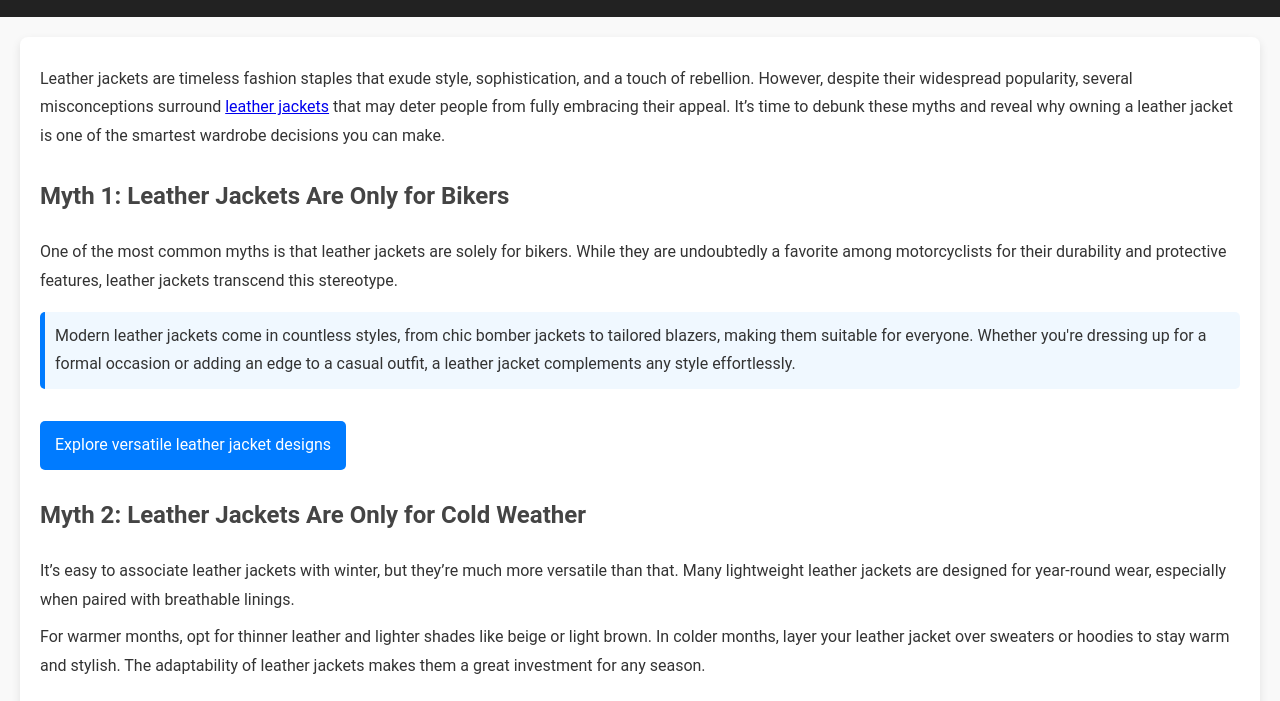
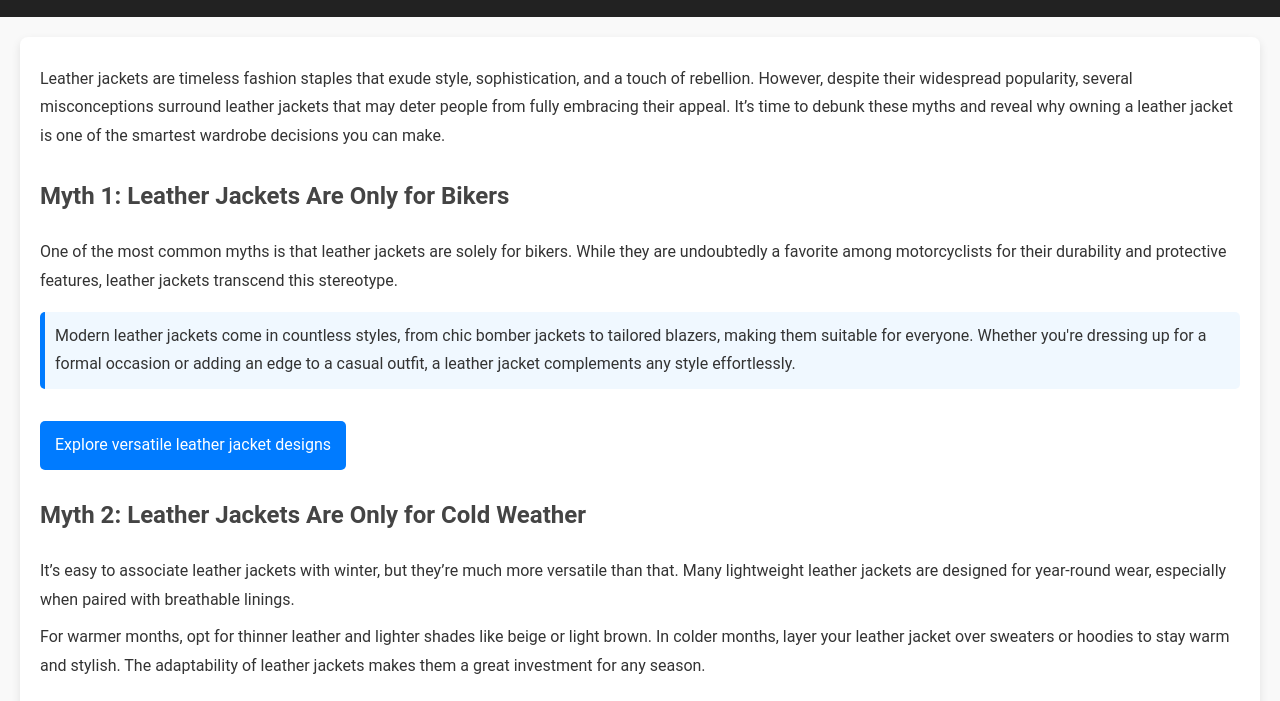
Before and after one commit to Haji123285/leather-Jackets, a plain HTML site: page Index.html in a window 1280 px wide. Shown: the part 81-782 px from the top of the page. Drawn offline with Linux system fonts and the light colour scheme.

Commit message:
Add files via upload

```diff
--- a/Index.html
+++ b/Index.html
@@ -90,7 +90,7 @@
         <h1>5 Myths About Leather Jackets You Should Stop Believing</h1>
     </header>
     <div class="container">
-        <p>Leather jackets are timeless fashion staples that exude style, sophistication, and a touch of rebellion. However, despite their widespread popularity, several misconceptions surround  <a href="https://wonderjackets.com">leather jackets</a> that may deter people from fully embracing their appeal. It’s time to debunk these myths and reveal why owning a leather jacket is one of the smartest wardrobe decisions you can make.</p>
+        <p>Leather jackets are timeless fashion staples that exude style, sophistication, and a touch of rebellion. However, despite their widespread popularity, several misconceptions surround leather jackets that may deter people from fully embracing their appeal. It’s time to debunk these myths and reveal why owning a leather jacket is one of the smartest wardrobe decisions you can make.</p>
 
         <h2>Myth 1: Leather Jackets Are Only for Bikers</h2>
         <p>One of the most common myths is that leather jackets are solely for bikers. While they are undoubtedly a favorite among motorcyclists for their durability and protective features, leather jackets transcend this stereotype.</p>
```
